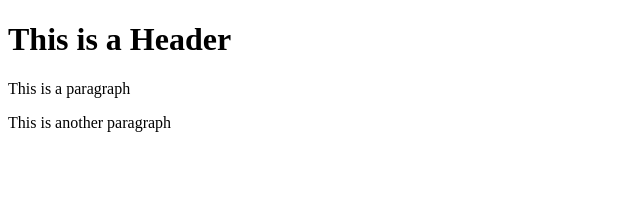
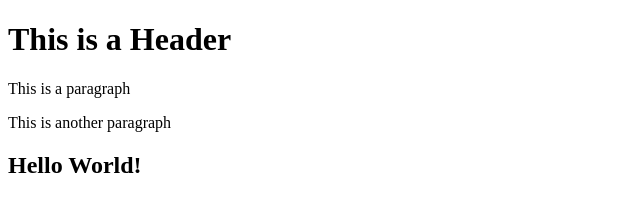
Before and after one commit to DaneHons/git-test, a website: page index.html in a window 1280 px wide. Shown: the whole page, without its empty margins (0-640 px from the left). Drawn offline with Linux system fonts and the light colour scheme.

Commit message:
Using NPM

```diff
--- a/index.html
+++ b/index.html
@@ -4,5 +4,6 @@
         <h1>This is a Header</h1>
         <p>This is a paragraph</p>
         <p>This is another paragraph</p>
+        <h2>Hello World!</h2>
     </body>
 </html>
```
Also changed, not shown: package.json (added, +24 -0 lines), 2 other files.
